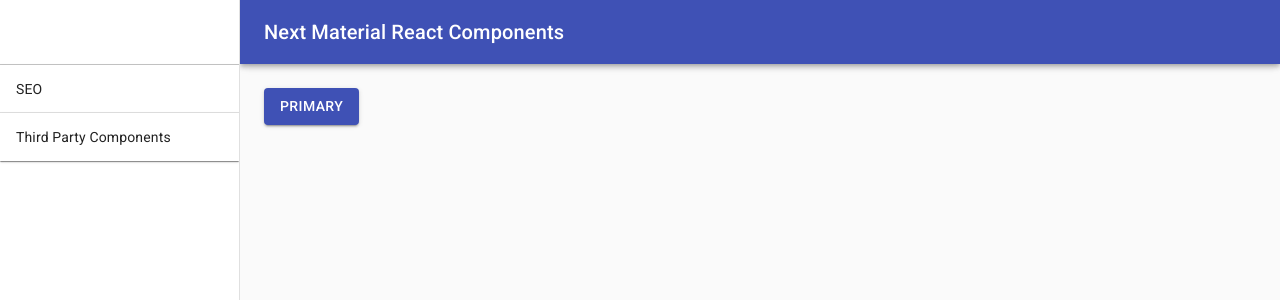
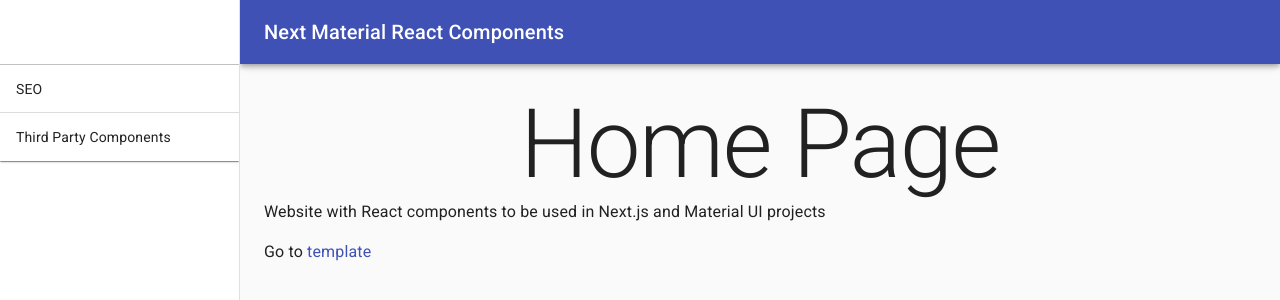
Before and after one commit to PedroMarianoAlmeida/next-material-ui-components, a Next.js app: page / in a window 1280 px wide. Shown: the top 300 px of the page. Built offline with nearby package versions, Linux system fonts and the light colour scheme.

Commit message:
Index page implemented

```diff
--- a/pages/index.tsx
+++ b/pages/index.tsx
@@ -1,11 +1,31 @@
-import Button from '@material-ui/core/Button';
+import Typography from '@material-ui/core/Typography';
+
+import TitleAndDescriptionSEO from '../src/components/reusable/SEO/TitleAndDescriptionSEO';
+import ExternalLink from '../src/components/reusable/MaterialUI/ExternalLink';
 
 export default function Home() {
   return (
-    <div>
-      <Button variant="contained" color="primary">
-        Primary
-      </Button>
-    </div>
+    <>
+      <TitleAndDescriptionSEO
+        title="React Components"
+        description="Home Page | React Components"
+      />
+
+      <Typography variant="h1" align="center">
+        Home Page
+      </Typography>
+      <Typography paragraph>
+        Website with React components to be used in Next.js and Material UI
+        projects
+      </Typography>
+      <Typography paragraph>
+        Go to{' '}
+        <ExternalLink
+          href="https://github.com/PedroMarianoAlmeida/next-material-ui-template"
+          text="template"
+          tooltip="template repo"
+        />
+      </Typography>
+    </>
   );
 }
--- /dev/null
+++ b/src/components/reusable/MaterialUI/ExternalLink.tsx
@@ -0,0 +1,14 @@
+import Link from '@material-ui/core/Link';
+import Tooltip from '@material-ui/core/Tooltip';
+
+const ExternalLink = ({ href, text, tooltip }) => {
+  return (
+    <Tooltip title={tooltip}>
+      <Link href={href} target="_blank" rel="noopener noreferrer">
+        {text}
+      </Link>
+    </Tooltip>
+  );
+};
+
+export default ExternalLink;
--- a/src/components/specific/PermanentDrawerLeft.tsx
+++ b/src/components/specific/PermanentDrawerLeft.tsx
@@ -48,9 +48,11 @@
       <CssBaseline />
       <AppBar position="fixed" className={classes.appBar}>
         <Toolbar>
-          <Typography variant="h6" noWrap>
-            Next Material React Components
-          </Typography>
+          <NextLink href="/">
+            <Typography variant="h6" noWrap>
+              Next Material React Components
+            </Typography>
+          </NextLink>
         </Toolbar>
       </AppBar>
       <Drawer
```
